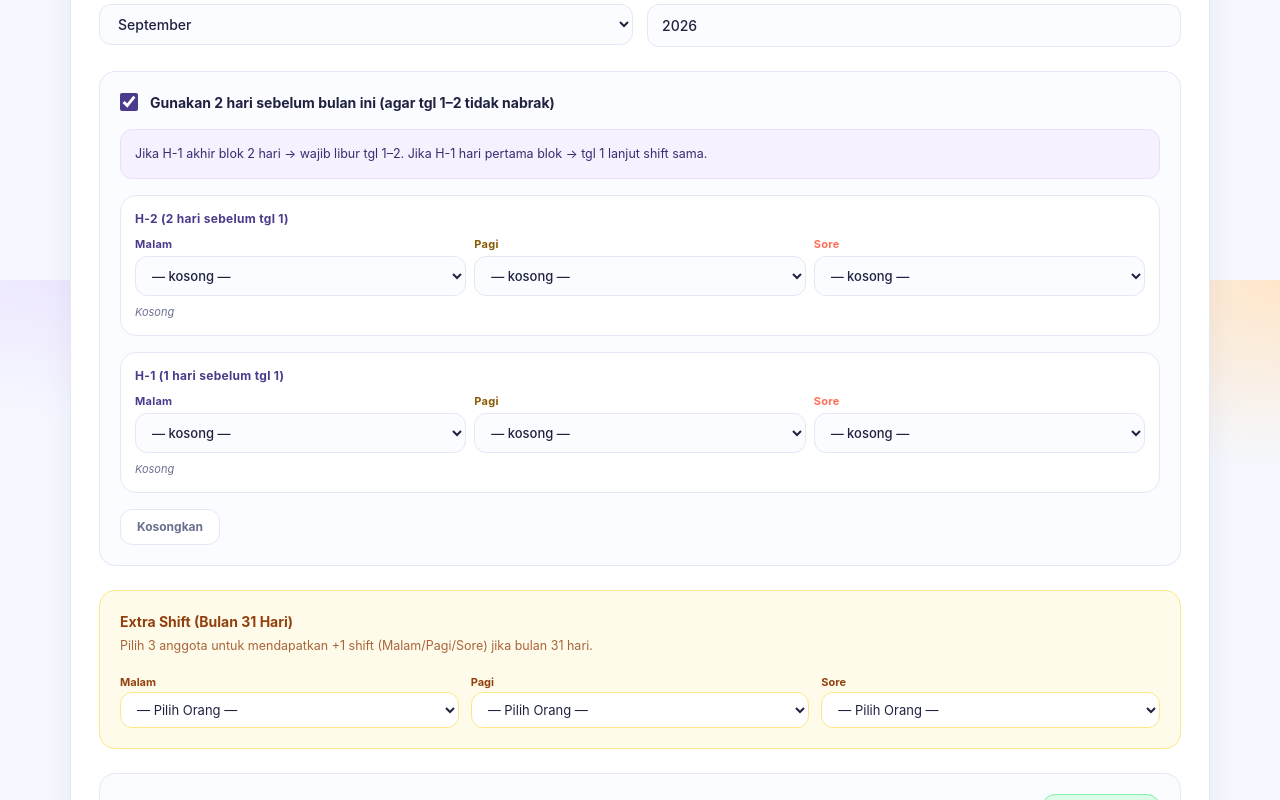
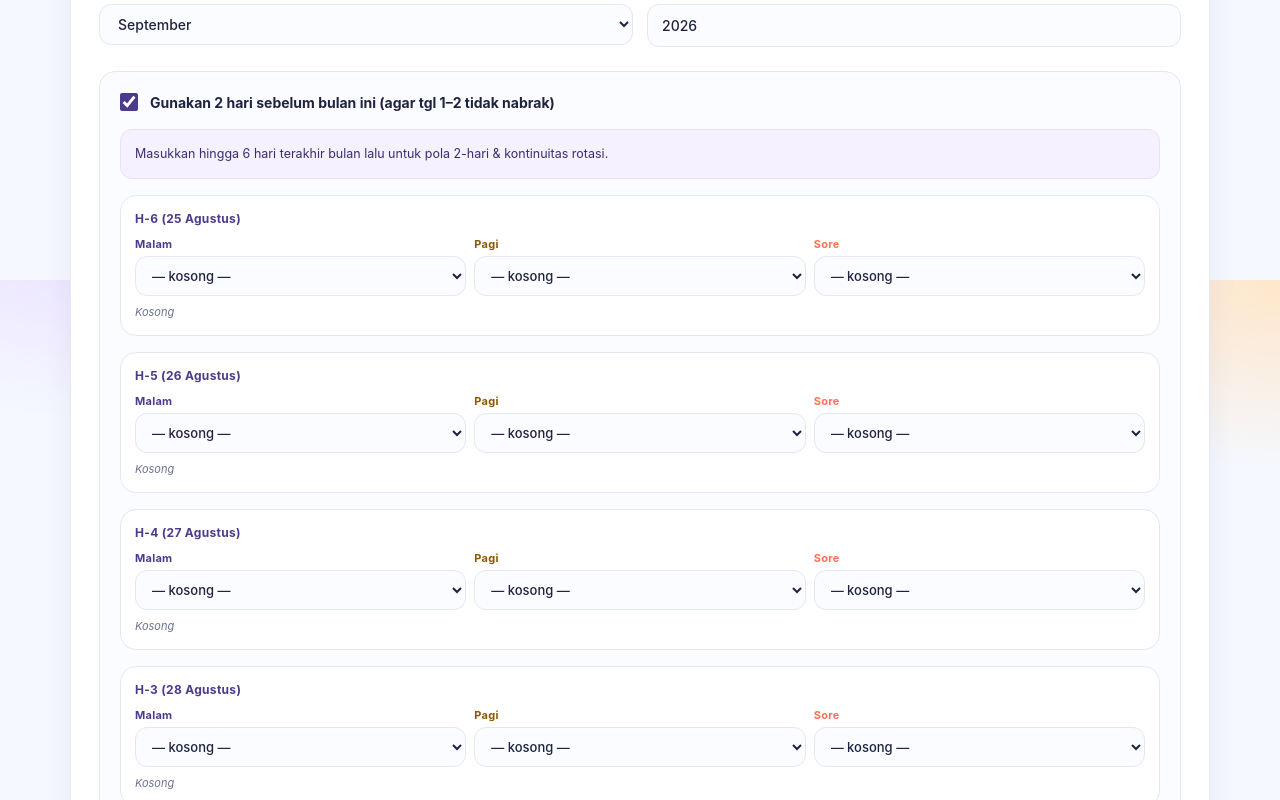
Before and after one commit to Drakeleven/hermes, a Next.js app: page / in a window 1280 px wide. Shown: the part 520-1320 px from the top of the page. Built offline with nearby package versions, Linux system fonts and the light colour scheme.

Commit message:
feat: lookback 6 days for continuity

```diff
--- a/src/app/page.tsx
+++ b/src/app/page.tsx
@@ -71,9 +71,9 @@ export default function Home() {
   const [startDay, setStartDay] = useState("");
   const [existing, setExisting] = useState<Record<ShiftType, number>[]>(Array.from({ length: 5 }, () => ({ Malam: 0, Pagi: 0, Sore: 0 })));
   const [usePrev, setUsePrev] = useState(true);
-  const [prev2Malam, setPrev2Malam] = useState(["",""]);
-  const [prev2Pagi, setPrev2Pagi] = useState(["",""]);
-  const [prev2Sore, setPrev2Sore] = useState(["",""]);
+  const [prev6Malam, setPrev6Malam] = useState(Array(6).fill(""));
+  const [prev6Pagi, setPrev6Pagi] = useState(Array(6).fill(""));
+  const [prev6Sore, setPrev6Sore] = useState(Array(6).fill(""));
   const [cutiInputs, setCutiInputs] = useState(["","","","",""]);
   const [izinInputs, setIzinInputs] = useState(["","","","",""]);
   const [backupOrder, setBackupOrder] = useState<string[]>([]);
@@ -119,9 +119,12 @@ export default function Home() {
   function buildPrev(): PrevDay[] {
     if(!usePrev) return [];
     const out: PrevDay[]=[];
-    for(let idx=0; idx<2; idx++){
-      const m=prev2Malam[idx]?.trim(), p=prev2Pagi[idx]?.trim(), s=prev2Sore[idx]?.trim();
-      if(!m && !p && !s) continue;
+    for(let idx=0; idx<6; idx++){
+      const m=prev6Malam[idx]?.trim(), p=prev6Pagi[idx]?.trim(), s=prev6Sore[idx]?.trim();
+      if(!m && !p && !s) {
+        out.push({ assign: { Malam: "", Pagi: "", Sore: "" }, off: finalNames });
+        continue;
+      }
       const assign: Record<ShiftType,string> = { Malam:m||"", Pagi:p||"", Sore:s||"" };
       const used = new Set([m,p,s].filter(Boolean).map(x=> x.toLowerCase()));
       const off = finalNames.filter(n=> !used.has(n.toLowerCase()));
@@ -154,14 +157,14 @@ export default function Home() {
 
   function prevError(): string | null {
     if(!usePrev) return null;
-    for(let idx=0; idx<2; idx++){
-      const m=prev2Malam[idx]?.trim(), p=prev2Pagi[idx]?.trim(), s=prev2Sore[idx]?.trim();
+    for(let idx=0; idx<6; idx++){
+      const m=prev6Malam[idx]?.trim(), p=prev6Pagi[idx]?.trim(), s=prev6Sore[idx]?.trim();
       if(!m && !p && !s) continue;
-      if(!m || !p || !s) return `Lengkapi H-${2-idx} : Malam/Pagi/Sore harus terisi semua atau dikosongkan semua.`;
+      if(!m || !p || !s) return `Lengkapi riwayat H-${6-idx} : Malam/Pagi/Sore harus terisi semua atau dikosongkan semua.`;
       const vals=[m,p,s].map(v=> v.toLowerCase());
-      if(new Set(vals).size!==3) return `H-${2-idx} ada nama duplikat — tiap shift harus orang berbeda.`;
+      if(new Set(vals).size!==3) return `Riwayat H-${6-idx} ada nama duplikat — tiap shift harus orang berbeda.`;
       const allowed=finalNames.map(n=> n.toLowerCase());
-      for(const v of vals) if(!allowed.includes(v)) return `H-${2-idx} nama tidak ada di 5 anggota.`;
+      for(const v of vals) if(!allowed.includes(v)) return `Riwayat H-${6-idx} nama tidak ada di 5 anggota.`;
     }
     const cuti=buildCuti();
     const byDay: Record<number,number> = {};
@@ -293,16 +296,16 @@ export default function Home() {
             </label>
             {usePrev && (
               <div className="mt-4 space-y-4">
-                <div className="rounded-xl bg-[#F5F1FF] border border-[#E8E0FF] px-3.5 py-3 text-[12.5px] leading-6 text-[#3A2E70]">Jika H-1 akhir blok 2 hari → wajib libur tgl 1–2. Jika H-1 hari pertama blok → tgl 1 lanjut shift sama.</div>
-                {[0,1].map(idx=>{
-                  const label = idx===0 ? "H-2 (2 hari sebelum tgl 1)" : "H-1 (1 hari sebelum tgl 1)";
+                <div className="rounded-xl bg-[#F5F1FF] border border-[#E8E0FF] px-3.5 py-3 text-[12.5px] leading-6 text-[#3A2E70]">Masukkan hingga 6 hari terakhir bulan lalu untuk pola 2-hari & kontinuitas rotasi.</div>
+                {[0,1,2,3,4,5].map(idx=>{
+                  const label = `H-${6-idx} (2${idx+5} ${MONTH_NAMES[(month+11)%12]})`;
                   return (
                     <div key={idx} className="rounded-2xl border border-[#E4E8F5] bg-white p-3.5">
                       <div className="mb-2 text-[12px] font-bold tracking-wide text-[#4C3B8C]">{label}</div>
                       <div className="grid grid-cols-1 gap-2 sm:grid-cols-3">
                         {(["Malam","Pagi","Sore"] as const).map(t=>{
-                          const vals = t==="Malam"? prev2Malam : t==="Pagi"? prev2Pagi : prev2Sore;
-                          const setVals = t==="Malam"? setPrev2Malam : t==="Pagi"? setPrev2Pagi : setPrev2Sore;
+                          const vals = t==="Malam"? prev6Malam : t==="Pagi"? prev6Pagi : prev6Sore;
+                          const setVals = t==="Malam"? setPrev6Malam : t==="Pagi"? setPrev6Pagi : setPrev6Sore;
                           return (
                             <label key={t} className="block">
                               <span className="mb-1 block text-[11px] font-bold tracking-wide" style={{color: t==="Malam"?"#4C3B8C": t==="Pagi"?"#8A5A00":"#FF6F59"}}>{t}</span>
@@ -314,11 +317,11 @@ export default function Home() {
                           );
                         })}
                       </div>
-                      <div className="mt-2 text-[11px] text-[#6B7091]">{(()=>{ const m=prev2Malam[idx],p=prev2Pagi[idx],s=prev2Sore[idx]; if(!m && !p && !s) return <span className="italic">Kosong</span>; const used=new Set([m,p,s].filter(Boolean).map(x=>x.toLowerCase())); const off=finalNames.filter(n=> !used.has(n.toLowerCase())); return <>Libur: <b>{off.join(", ")||"-"}</b></>; })()}</div>
+                      <div className="mt-2 text-[11px] text-[#6B7091]">{(()=>{ const m=prev6Malam[idx],p=prev6Pagi[idx],s=prev6Sore[idx]; if(!m && !p && !s) return <span className="italic">Kosong</span>; const used=new Set([m,p,s].filter(Boolean).map(x=>x.toLowerCase())); const off=finalNames.filter(n=> !used.has(n.toLowerCase())); return <>Libur: <b>{off.join(", ")||"-"}</b></>; })()}</div>
                     </div>
                   );
                 })}
-                <button onClick={()=>{ setPrev2Malam(["",""]); setPrev2Pagi(["",""]); setPrev2Sore(["",""]); }} className="rounded-xl border border-[#E4E8F5] bg-white px-4 py-2 text-[12px] font-bold text-[#6B7091]">Kosongkan</button>
+                <button onClick={()=>{ setPrev6Malam(Array(6).fill("")); setPrev6Pagi(Array(6).fill("")); setPrev6Sore(Array(6).fill("")); }} className="rounded-xl border border-[#E4E8F5] bg-white px-4 py-2 text-[12px] font-bold text-[#6B7091]">Kosongkan</button>
               </div>
             )}
           </div>
```
